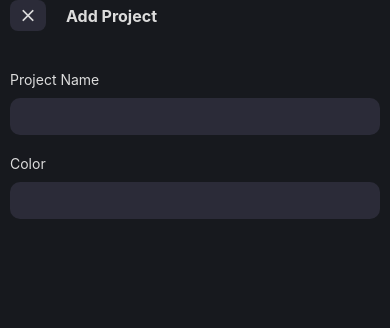
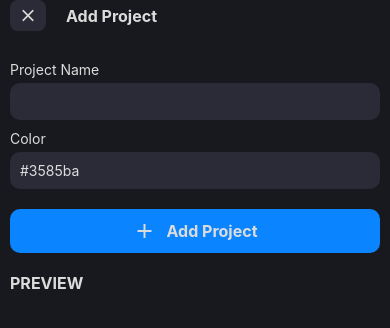
Before and after one commit to przbadu/TodoApp, a React Native app: screen /AddProject in a window 390 px wide. Shown: the top 328 px of the page. Built offline with nearby package versions, Linux system fonts and the light colour scheme; what @nozbe/watermelondb would draw is missing.

Commit message:
add project screen UI completed

```diff
--- a/package.json
+++ b/package.json
@@ -13,6 +13,7 @@
     "@nozbe/watermelondb": "^0.24.0",
     "@react-navigation/native": "^6.0.6",
     "@react-navigation/stack": "^6.0.11",
+    "randomcolor": "^0.6.2",
     "react": "17.0.1",
     "react-native": "0.64.2",
     "react-native-gesture-handler": "^2.1.0",
@@ -26,6 +27,7 @@
     "@babel/runtime": "^7.12.5",
     "@react-native-community/eslint-config": "^2.0.0",
     "@types/jest": "^26.0.23",
+    "@types/randomcolor": "^0.5.6",
     "@types/react-native": "^0.66.4",
     "@types/react-native-vector-icons": "^6.4.10",
     "@types/react-test-renderer": "^17.0.1",
--- a/src/data/models/project.ts
+++ b/src/data/models/project.ts
@@ -10,10 +10,10 @@ import Task from './task';
 
 // TODO: remove it, it is temporary fix
 export type projectProps = {
-  id: string;
+  id?: string;
   name: string;
   color: string | undefined;
-  tasksCount: number;
+  tasksCount?: number;
 };
 
 export default class Project extends Model {
--- /dev/null
+++ b/src/presentation/components/AppButton.tsx
@@ -0,0 +1,67 @@
+import {useTheme} from '@react-navigation/native';
+import React from 'react';
+import {StyleSheet, TouchableOpacity, View, ViewStyle} from 'react-native';
+import {GenericTouchableProps} from 'react-native-gesture-handler/lib/typescript/components/touchables/GenericTouchable';
+import Icon from 'react-native-vector-icons/MaterialCommunityIcons';
+import AppText from './AppText';
+
+type Props = {
+  icon?: string;
+  label: string;
+  color?: string;
+  iconColor?: string;
+  textColor?: string;
+  containerStyles?: ViewStyle;
+} & GenericTouchableProps;
+
+const AppButton = ({
+  onPress,
+  label,
+  icon,
+  color,
+  iconColor,
+  textColor,
+  containerStyles,
+}: Props) => {
+  const {colors} = useTheme();
+
+  return (
+    <TouchableOpacity onPress={onPress}>
+      <View
+        style={{
+          ...styles.container,
+          backgroundColor: color || colors.primary,
+          ...containerStyles,
+        }}>
+        {icon && (
+          <Icon
+            name={icon}
+            size={24}
+            color={iconColor || colors.text}
+            style={{marginRight: 10}}
+          />
+        )}
+        {label && (
+          <AppText color={textColor} style={{fontSize: 16, fontWeight: 'bold'}}>
+            {label}
+          </AppText>
+        )}
+      </View>
+    </TouchableOpacity>
+  );
+};
+
+const styles = StyleSheet.create({
+  container: {
+    flexDirection: 'row',
+    justifyContent: 'center',
+    alignItems: 'center',
+    width: '100%',
+    paddingHorizontal: 10,
+    paddingVertical: 10,
+    borderRadius: 10,
+    elevation: 1,
+  },
+});
+
+export default AppButton;
--- a/src/presentation/components/AppText.tsx
+++ b/src/presentation/components/AppText.tsx
@@ -3,14 +3,17 @@ import React from 'react';
 import {Text, TextStyle} from 'react-native';
 
 type Props = {
+  color?: string;
   style?: TextStyle;
   children: string;
 };
 
-const AppText = ({style, children}: Props) => {
+const AppText = ({style, color, children}: Props) => {
   const {colors} = useTheme();
 
-  return <Text style={{color: colors.text, ...style}}>{children}</Text>;
+  return (
+    <Text style={{color: color || colors.text, ...style}}>{children}</Text>
+  );
 };
 
 export default AppText;
--- a/src/presentation/components/AppTextInput.tsx
+++ b/src/presentation/components/AppTextInput.tsx
@@ -7,13 +7,13 @@ import AppText from './AppText';
 
 type Props = {label?: string} & TextInputProps;
 
-const AppTextInput = ({label, onChange, ...rest}: Props) => {
+const AppTextInput = ({label, ...rest}: Props) => {
   const {colors} = useTheme();
 
   return (
     <View>
       {label && (
-        <AppText style={{marginTop: 20, marginBottom: 10}}>{label}</AppText>
+        <AppText style={{marginTop: 10, marginBottom: 5}}>{label}</AppText>
       )}
       <TextInput
         style={{
@@ -23,7 +23,6 @@ const AppTextInput = ({label, onChange, ...rest}: Props) => {
           color: colors.text,
         }}
         placeholderTextColor={colors.text}
-        onChange={onChange}
         {...rest}
       />
     </View>
--- a/src/presentation/components/Fab.tsx
+++ b/src/presentation/components/Fab.tsx
@@ -16,7 +16,7 @@ const Fab = ({color, children, onPress}: Props) => {
       <View
         style={{
           ...styles.container,
-          backgroundColor: color || colors.card,
+          backgroundColor: color || colors.primary,
           borderColor: colors.border,
         }}>
         {children}
--- a/src/presentation/screens/Projects/AddProjectScreen.tsx
+++ b/src/presentation/screens/Projects/AddProjectScreen.tsx
@@ -1,9 +1,20 @@
-import React from 'react';
+import randomColor from 'randomcolor';
+import React, {useState} from 'react';
 import {StyleSheet, View} from 'react-native';
+import AppButton from '../../components/AppButton';
 import AppHeader from '../../components/AppHeader';
 import AppTextInput from '../../components/AppTextInput';
+import Heading from '../../components/Heading';
+import GridItem from './components/GridItem';
+import ListItem from './components/ListItem';
 
 const AddProjectScreen = () => {
+  const [form, setForm] = useState({
+    id: 20,
+    tasksCount: 10,
+    name: '',
+    color: randomColor(),
+  });
   const handleChange = () => {};
 
   return (
@@ -11,8 +22,36 @@ const AddProjectScreen = () => {
       <AppHeader label="Add Project" icon="close" size={20} />
 
       <View style={styles.contentWrapper}>
-        <AppTextInput label="Project Name" onChange={handleChange} />
-        <AppTextInput label="Color" onChange={handleChange} />
+        <AppTextInput
+          label="Project Name"
+          value={form.name}
+          onChangeText={text => setForm({...form, name: text})}
+        />
+        <AppTextInput
+          label="Color"
+          onChange={handleChange}
+          value={form.color}
+          onChangeText={text => setForm({...form, name: text})}
+        />
+        <AppButton
+          label="Add Project"
+          icon="plus"
+          containerStyles={{marginTop: 20}}
+        />
+      </View>
+
+      <View style={styles.contentWrapper}>
+        <Heading>PREVIEW</Heading>
+
+        {/* list view preview */}
+        <View style={{marginTop: 10}}>
+          {form.name ? <ListItem item={form} /> : null}
+        </View>
+
+        {/* grid view preview */}
+        <View style={{marginTop: 10}}>
+          {form.name ? <GridItem item={form} /> : null}
+        </View>
       </View>
     </View>
   );
--- /dev/null
+++ b/src/presentation/screens/Projects/components/GridItem.tsx
@@ -0,0 +1,29 @@
+import React from 'react';
+import {GenericTouchableProps} from 'react-native-gesture-handler/lib/typescript/components/touchables/GenericTouchable';
+import {projectProps} from '../../../../data/models/project';
+import AppText from '../../../components/AppText';
+import GridViewItem from '../../../components/GridViewItem';
+import Heading from '../../../components/Heading';
+import {useOrientation} from '../../../hooks/useOrientation';
+
+type Props = {
+  item: projectProps;
+} & GenericTouchableProps;
+
+const GridItem = ({item, onPress}: Props) => {
+  const orientation = useOrientation();
+
+  return (
+    <GridViewItem
+      color={item.color}
+      itemsPerRow={orientation === 'PORTRAIT' ? 3 : 5}
+      onPress={onPress}>
+      <Heading style={{fontSize: 18}}>{item.name}</Heading>
+      <AppText style={{fontSize: 12}}>
+        {item.tasksCount!.toString() + ' items'}
+      </AppText>
+    </GridViewItem>
+  );
+};
+
+export default GridItem;
--- /dev/null
+++ b/src/presentation/screens/Projects/components/ListItem.tsx
@@ -0,0 +1,45 @@
+import React from 'react';
+import {View, StyleSheet} from 'react-native';
+import {GenericTouchableProps} from 'react-native-gesture-handler/lib/typescript/components/touchables/GenericTouchable';
+import {projectProps} from '../../../../data/models/project';
+import AppText from '../../../components/AppText';
+import Avatar from '../../../components/Avatar';
+import Heading from '../../../components/Heading';
+import ListViewItemRow from '../../../components/ListViewItemRow';
+
+type Props = {
+  item: projectProps;
+} & GenericTouchableProps;
+
+const ListItem = ({item, onPress}: Props) => {
+  return (
+    <ListViewItemRow onPress={onPress}>
+      <View style={styles.row}>
+        {/* <AppCheckBox isDone={false} color={item.color} /> */}
+        <Heading style={{fontSize: 16, marginLeft: 10}}>{item.name}</Heading>
+      </View>
+
+      <Avatar color={item.color}>
+        <AppText style={{fontSize: 12, fontWeight: 'bold'}}>
+          {item.tasksCount!.toString()}
+        </AppText>
+      </Avatar>
+    </ListViewItemRow>
+  );
+};
+
+const styles = StyleSheet.create({
+  row: {
+    flexDirection: 'row',
+    alignItems: 'center',
+  },
+  square: {
+    width: 24,
+    height: 24,
+    borderRadius: 8,
+    borderWidth: 2,
+    marginRight: 10,
+  },
+});
+
+export default ListItem;
--- a/src/presentation/screens/Projects/components/ProjectsGridView.tsx
+++ b/src/presentation/screens/Projects/components/ProjectsGridView.tsx
@@ -8,6 +8,7 @@ import GridViewItem from '../../../components/GridViewItem';
 import {NavigationProp, useNavigation} from '@react-navigation/native';
 import {RootStackParamsList} from '../../../navigation';
 import {useOrientation} from '../../../hooks/useOrientation';
+import GridItem from './GridItem';
 
 interface Props {
   data: projectProps[];
@@ -17,24 +18,15 @@ const ProjectsGridView = ({data}: Props) => {
   const navigation = useNavigation<NavigationProp<RootStackParamsList>>();
   const orientation = useOrientation();
 
-  function renderItem({item}: {item: projectProps}) {
-    return (
-      <GridViewItem
-        color={item.color}
-        itemsPerRow={orientation === 'PORTRAIT' ? 3 : 5}
-        onPress={() => navigation.navigate('Tasks', {projectId: item.id})}>
-        <Heading style={{fontSize: 18}}>{item.name}</Heading>
-        <AppText style={{fontSize: 12}}>
-          {item.tasksCount.toString() + ' items'}
-        </AppText>
-      </GridViewItem>
-    );
-  }
-
   return (
     <FlatList
       data={data}
-      renderItem={renderItem}
+      renderItem={({item}) => (
+        <GridItem
+          onPress={() => navigation.navigate('Tasks', {projectId: item.id!})}
+          item={item}
+        />
+      )}
       numColumns={orientation === 'PORTRAIT' ? 3 : 5}
       key={`${orientation}-grid-view`}
     />
```
Also changed, not shown: src/const/randomColor.ts (added, +27 -0 lines), src/presentation/screens/Projects/components/ProjectsListView.tsx (+5 -33 lines), 1 other file (tests, documents, lock files or other folders).
